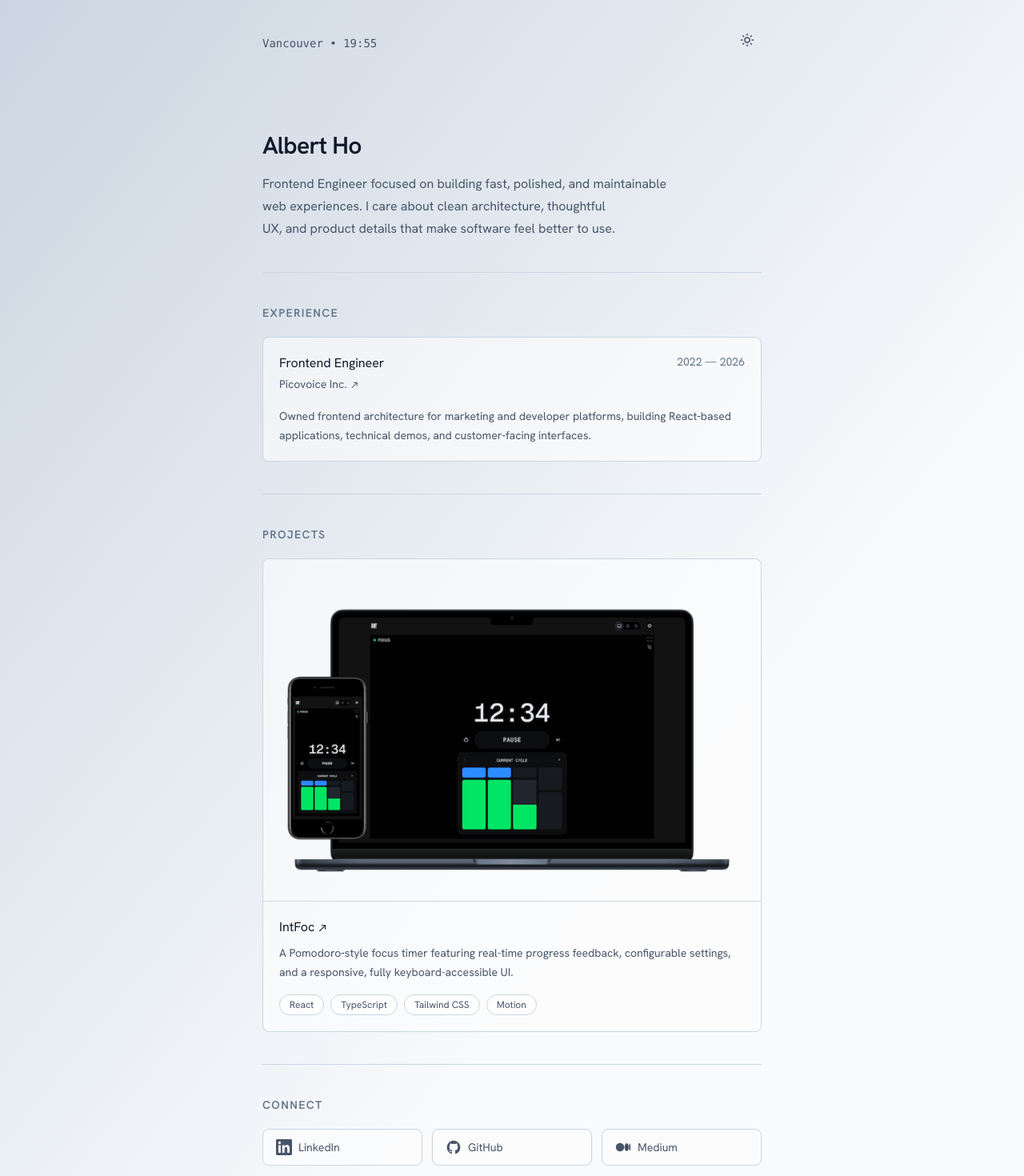
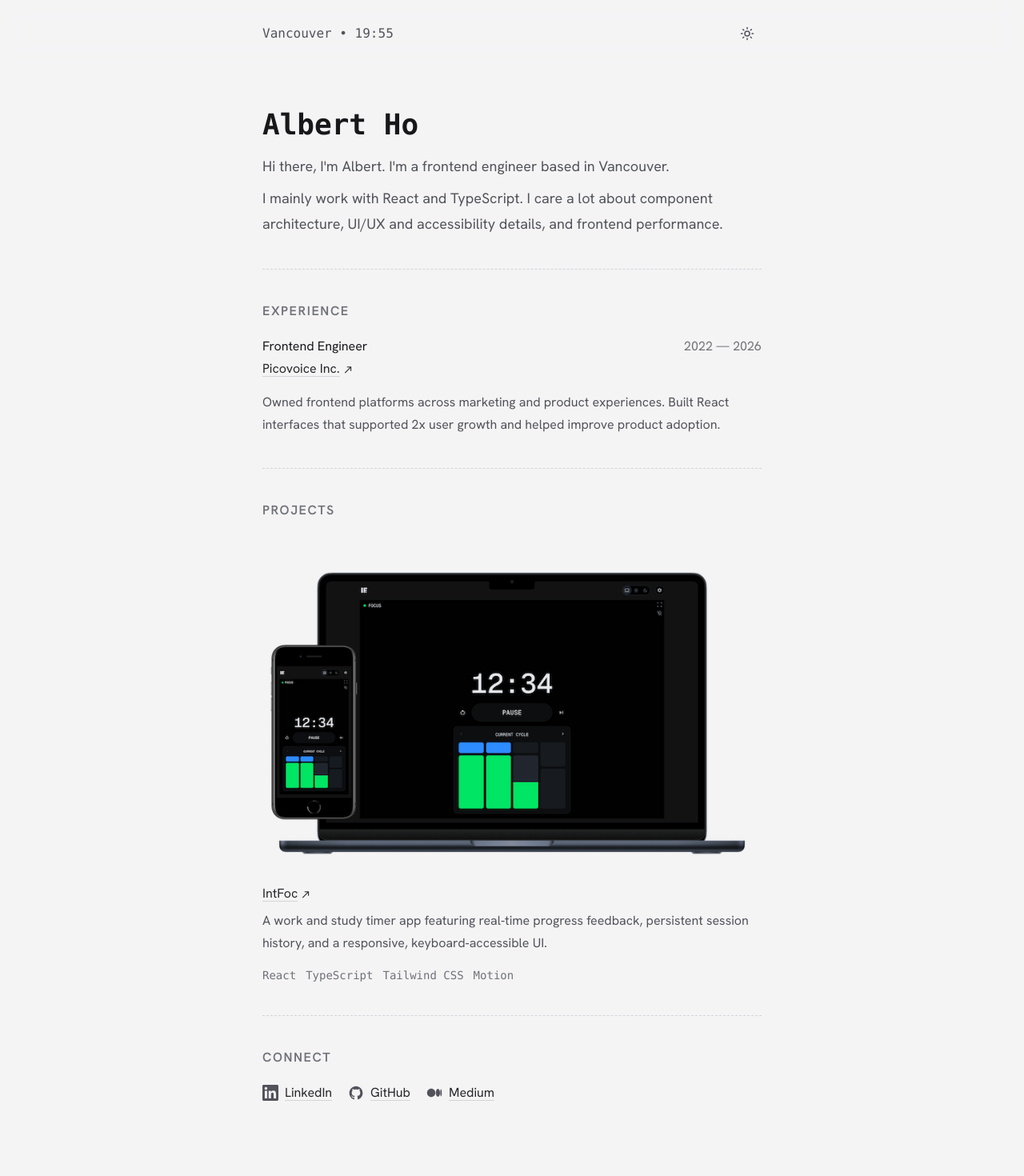
Before and after one commit to albho/albho, a React (Vite) app: page / in a window 1280 px wide. Shown: the top 1470 px of the page at 80% size. Built offline with nearby package versions, Linux system fonts and the light colour scheme.

Commit message:
revamp styling, minor content updates

```diff
--- a/src/App.tsx
+++ b/src/App.tsx
@@ -44,23 +44,26 @@ const motionProps = {
 
 export default function App() {
   return (
-    <div className="mx-auto min-h-screen max-w-2xl px-6 py-8 text-[var(--text-primary)]">
+    <div className="mx-auto min-h-screen max-w-2xl p-6 text-[var(--text-primary)]">
       <Header />
 
-      <main className="my-24">
+      <main className="my-28">
         <motion.header {...motionProps}>
-          <h1 className="text-3xl font-semibold tracking-tight">Albert Ho</h1>
+          <h1 className="font-mono text-4xl font-semibold">Albert Ho</h1>
 
-          <p className="mt-4 max-w-lg text-base leading-7 text-balance text-[var(--text-secondary)]">
-            Frontend Engineer focused on building fast, polished, and
-            maintainable web experiences. I care about clean architecture,
-            thoughtful UX, and product details that make software feel better to
-            use.
+          <p className="mt-4 text-lg leading-8 text-[var(--text-secondary)]">
+            Hi there, I'm Albert. I'm a frontend engineer based in Vancouver.
+          </p>
+
+          <p className="mt-2 text-lg leading-8 text-balance text-[var(--text-secondary)]">
+            I mainly work with React and TypeScript. I care a lot about
+            component architecture, UI/UX and accessibility details, and
+            frontend performance.
           </p>
         </motion.header>
 
         <motion.hr
-          className="my-10 border-[var(--line)]"
+          className="my-10 border-dashed border-[var(--line)]"
           {...motionProps}
           transition={{ ...motionProps.transition, delay: 0.1 }}
         />
@@ -71,34 +74,34 @@ export default function App() {
         >
           <SectionHeading id="experience">Experience</SectionHeading>
 
-          <article className="mt-5 rounded-lg border border-[var(--line)] bg-[var(--card)] p-5">
+          <article className="mt-5">
             <div className="flex items-start justify-between gap-4">
               <div>
                 <h3 className="font-medium">Frontend Engineer</h3>
 
                 <ExternalLink
                   href="https://picovoice.ai"
-                  className="mt-1 text-sm text-[var(--text-secondary)] hover:text-[var(--text-primary)]"
+                  className="mt-1 text-base text-[var(--link)] underline decoration-[var(--line)] underline-offset-4 hover:text-[var(--link-hover)] hover:decoration-current"
                 >
                   Picovoice Inc.
                 </ExternalLink>
               </div>
 
-              <time className="shrink-0 text-sm text-[var(--text-muted)]">
+              <time className="shrink-0 text-base text-[var(--text-muted)]">
                 2022 — 2026
               </time>
             </div>
 
-            <p className="mt-4 text-sm leading-6 text-[var(--text-secondary)]">
-              Owned frontend architecture for marketing and developer platforms,
-              building React&#8209;based applications, technical demos, and
-              customer&#8209;facing interfaces.
+            <p className="mt-4 text-base leading-7 text-[var(--text-secondary)]">
+              Owned frontend platforms across marketing and product experiences.
+              Built React interfaces that supported 2x user growth and helped
+              improve product adoption.
             </p>
           </article>
         </motion.section>
 
         <motion.hr
-          className="my-10 border-[var(--line)]"
+          className="my-10 border-dashed border-[var(--line)]"
           {...motionProps}
           transition={{ ...motionProps.transition, delay: 0.3 }}
         />
@@ -109,37 +112,37 @@ export default function App() {
         >
           <SectionHeading id="projects">Projects</SectionHeading>
 
-          <article className="mt-5 overflow-hidden rounded-lg border border-[var(--line)] bg-[var(--card)]">
+          <article className="mt-5">
             <img
               src={intfocPresentation}
               alt="IntFoc timer interface"
-              className="w-full border-b border-[var(--line)] object-cover p-5"
+              className="w-full object-cover"
             />
 
-            <div className="p-5">
+            <div className="mt-5">
               <h3 className="font-medium">
                 <ExternalLink
                   href="https://intfoc.ca"
-                  className="hover:text-[var(--text-secondary)]"
+                  className="text-[var(--link)] underline decoration-[var(--line)] underline-offset-4 hover:text-[var(--link-hover)] hover:decoration-current"
                 >
                   IntFoc
                 </ExternalLink>
               </h3>
 
-              <p className="mt-2 text-sm leading-6 text-[var(--text-secondary)]">
-                A Pomodoro&#8209;style focus timer featuring real-time progress
-                feedback, configurable settings, and a responsive, fully
-                keyboard-accessible UI.
+              <p className="mt-2 text-base leading-7 text-[var(--text-secondary)]">
+                A work and study timer app featuring real&#8209;time progress
+                feedback, persistent session history, and a responsive,
+                keyboard&#8209;accessible UI.
               </p>
 
-              <div className="mt-4 flex flex-wrap gap-2">
+              <div className="mt-4 flex flex-wrap gap-x-3 gap-y-1 font-mono text-sm text-[var(--text-muted)]">
                 {TECH.map(({ name, href }) => (
                   <a
                     key={name}
                     href={href}
                     target="_blank"
                     rel="noreferrer noopener"
-                    className="rounded-full border border-[var(--line)] bg-[var(--card-strong)] px-3 py-1 text-xs text-[var(--text-secondary)] transition hover:border-[var(--line--hover)] hover:bg-[var(--card)] hover:text-[var(--text-primary)]"
+                    className="transition-colors before:content-['`'] after:content-['`'] hover:text-[var(--text-primary)]"
                   >
                     {name}
                   </a>
@@ -150,7 +153,7 @@ export default function App() {
         </motion.section>
 
         <motion.hr
-          className="my-10 border-[var(--line)]"
+          className="my-10 border-dashed border-[var(--line)]"
           {...motionProps}
           transition={{ ...motionProps.transition, delay: 0.5 }}
         />
@@ -161,14 +164,14 @@ export default function App() {
         >
           <SectionHeading id="connect">Connect</SectionHeading>
 
-          <div className="mt-5 grid gap-3 sm:grid-cols-3">
+          <div className="mt-5 flex flex-wrap gap-x-5 gap-y-3">
             {SOCIALS.map(({ name, href, Icon }) => (
               <a
                 key={name}
                 href={href}
                 target="_blank"
                 rel="noreferrer noopener"
-                className="group flex items-center gap-2 rounded-lg border border-[var(--line)] bg-[var(--card)] px-4 py-3 text-sm text-[var(--text-secondary)] transition hover:border-[var(--line--hover)] hover:bg-[var(--card-strong)] hover:text-[var(--text-primary)]"
+                className="group flex items-center gap-2 text-base text-[var(--link)] underline decoration-[var(--line)] underline-offset-4 transition-colors hover:text-[var(--link-hover)] hover:decoration-current"
               >
                 <Icon />
                 {name}
--- a/src/components/Header.tsx
+++ b/src/components/Header.tsx
@@ -20,9 +20,21 @@ const applyTheme = (theme: Theme) => {
   document.documentElement.classList.toggle('light', theme === 'light');
 };
 
+const applyThemeWithoutTransitions = (theme: Theme) => {
+  document.documentElement.classList.add('theme-transition-disabled');
+  applyTheme(theme);
+
+  window.requestAnimationFrame(() => {
+    window.requestAnimationFrame(() => {
+      document.documentElement.classList.remove('theme-transition-disabled');
+    });
+  });
+};
+
 export default function Header() {
   const [time, setTime] = useState(getVancouverTime);
   const [theme, setTheme] = useState<Theme>(getInitialTheme);
+  const [isThemeSwitching, setIsThemeSwitching] = useState(false);
 
   useEffect(() => {
     const interval = window.setInterval(() => {
@@ -39,7 +51,7 @@ export default function Header() {
       if (localStorage.getItem('theme')) return;
 
       const nextTheme: Theme = media.matches ? 'dark' : 'light';
-      applyTheme(nextTheme);
+      applyThemeWithoutTransitions(nextTheme);
       setTheme(nextTheme);
     };
 
@@ -50,18 +62,24 @@ export default function Header() {
   const toggleTheme = () => {
     const nextTheme: Theme = theme === 'dark' ? 'light' : 'dark';
 
-    applyTheme(nextTheme);
+    setIsThemeSwitching(true);
+    applyThemeWithoutTransitions(nextTheme);
     localStorage.setItem('theme', nextTheme);
     setTheme(nextTheme);
+
+    window.requestAnimationFrame(() => {
+      setIsThemeSwitching(false);
+    });
   };
 
   return (
     <motion.header
       initial={{ opacity: 0, y: -8 }}
       animate={{ opacity: 1, y: 0 }}
+      className="fixed inset-x-0 top-0 z-50 bg-[var(--header-bg)] backdrop-blur-md"
       transition={{ duration: 0.45, ease: 'easeOut', delay: 0.15 }}
     >
-      <div className="flex items-baseline justify-between text-sm">
+      <div className="mx-auto flex max-w-2xl items-center justify-between p-6 text-base">
         <time
           dateTime={new Date().toISOString()}
           className="font-mono tabular-nums text-[var(--text-secondary)]"
@@ -73,7 +91,7 @@ export default function Header() {
           type="button"
           onClick={toggleTheme}
           aria-label={`Switch to ${theme === 'dark' ? 'light' : 'dark'} mode`}
-          className="grid size-9 place-items-center rounded-lg text-[var(--text-secondary)] transition hover:text-[var(--text-primary)]"
+          className="grid size-9 place-items-center text-[var(--text-secondary)] transition hover:text-[var(--text-primary)] focus-visible:outline focus-visible:outline-1 focus-visible:outline-offset-4 focus-visible:outline-[var(--line)]"
         >
           <AnimatePresence mode="wait" initial={false}>
             <motion.span
@@ -81,7 +99,10 @@ export default function Header() {
               initial={{ opacity: 0, rotate: -20, scale: 0.85 }}
               animate={{ opacity: 1, rotate: 0, scale: 1 }}
               exit={{ opacity: 0, rotate: 20, scale: 0.85 }}
-              transition={{ duration: 0.18, ease: 'easeOut' }}
+              transition={{
+                duration: isThemeSwitching ? 0 : 0.18,
+                ease: 'easeOut',
+              }}
             >
               {theme === 'dark' ? <Moon size={18} /> : <Sun size={18} />}
             </motion.span>
--- a/src/components/SectionHeading.tsx
+++ b/src/components/SectionHeading.tsx
@@ -42,7 +42,7 @@ export default function SectionHeading({ id, children }: SectionHeadingProps) {
         className="
           group -ml-5 flex items-center
           cursor-pointer
-          text-sm font-semibold uppercase tracking-widest
+          text-base font-semibold uppercase tracking-widest
           text-[var(--text-muted)]
           transition hover:text-[var(--text-primary)]
         "
--- a/src/index.css
+++ b/src/index.css
@@ -17,30 +17,31 @@
 }
 
 :root {
-  --bg-0: #f8fafc;
-  --bg-1: #cbd5e1;
+  --bg: #f4f4f5;
 
-  --text-primary: #0f172a;
-  --text-secondary: #475569;
-  --text-muted: #64748b;
+  --text-primary: #18181b;
+  --text-secondary: #52525b;
+  --text-muted: #71717a;
 
-  --line: #cbd5e1;
-  --line--hover: color-mix(in srgb, var(--text-primary) 60%, transparent);
-  --card: rgba(255, 255, 255, 0.58);
-  --card-strong: rgba(255, 255, 255, 0.8);
+  --line: #d4d4d8;
+  --link: #27272a;
+  --link-hover: #000000;
+  --selection: #d4d4d8;
+  --header-bg: rgba(244, 244, 245, 0.72);
 }
 
 :root.dark {
-  --bg-0: #010203;
-  --bg-1: #102030;
+  --bg: #111111;
 
-  --text-primary: #e6edf3;
-  --text-secondary: #9aa4af;
-  --text-muted: #64748b;
+  --text-primary: #e7e5e4;
+  --text-secondary: #a8a29e;
+  --text-muted: #78716c;
 
-  --line: #1e293b;
-  --card: rgba(255, 255, 255, 0.03);
-  --card-strong: rgba(15, 23, 42, 0.6);
+  --line: #2b2b2b;
+  --link: #f5f5f4;
+  --link-hover: #ffffff;
+  --selection: #333333;
+  --header-bg: rgba(17, 17, 17, 0.68);
 }
 
 html,
@@ -51,7 +52,7 @@ body,
 
 body {
   margin: 0;
-  background: linear-gradient(to bottom right, var(--bg-1) 0%, var(--bg-0) 65%);
+  background: var(--bg);
   color: var(--text-primary);
   font-family:
     'Hanken Grotesk',
@@ -65,5 +66,13 @@ body {
 }
 
 ::selection {
-  background: color-mix(in srgb, var(--text-primary) 18%, transparent);
+  background: var(--selection);
 }
+
+:root.theme-transition-disabled,
+:root.theme-transition-disabled * {
+  animation-delay: 0s !important;
+  animation-duration: 0s !important;
+  transition-delay: 0s !important;
+  transition-duration: 0s !important;
+}
```
Also changed, not shown: public/favicon.svg, 1 other file (tests, documents, lock files or other folders).
